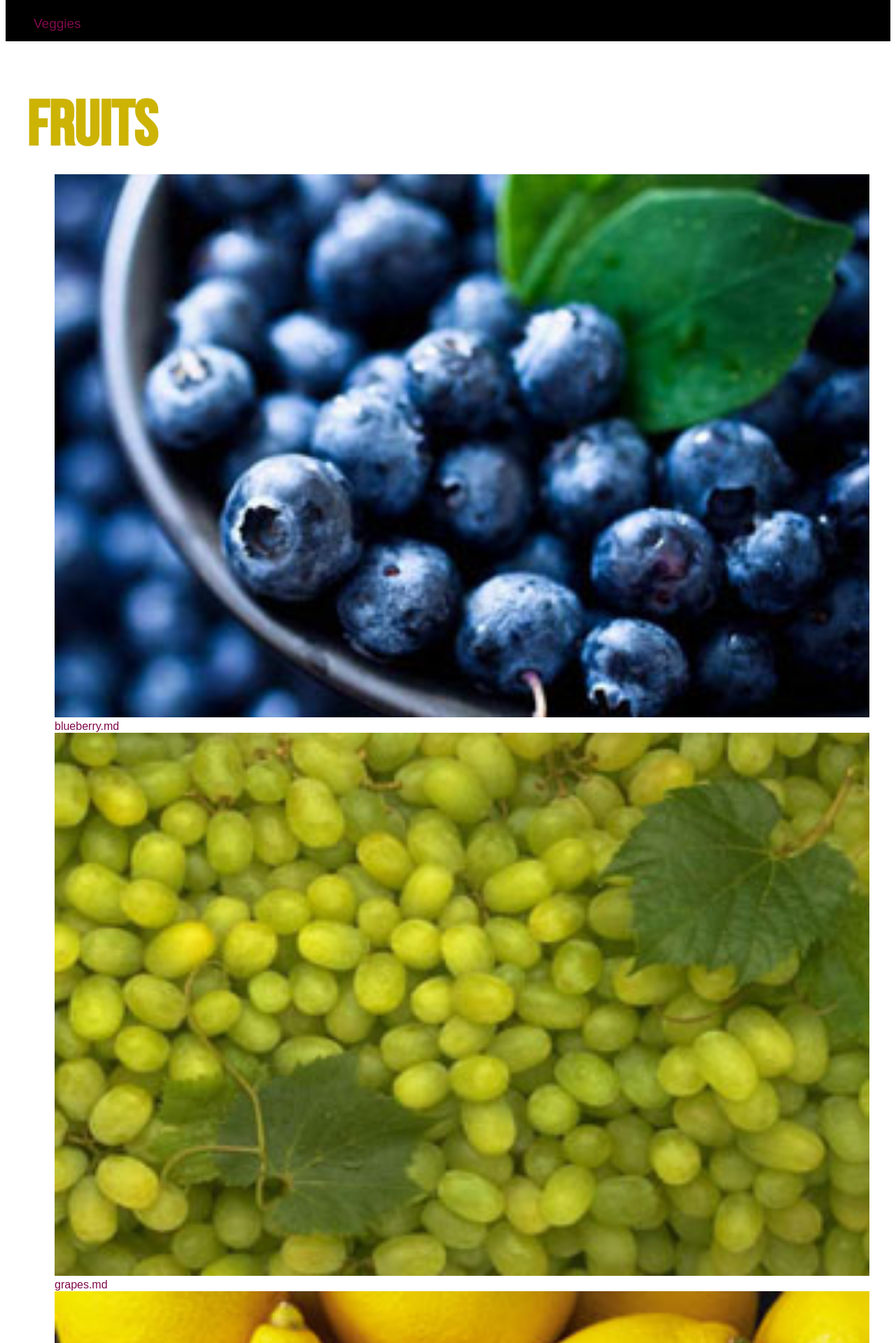
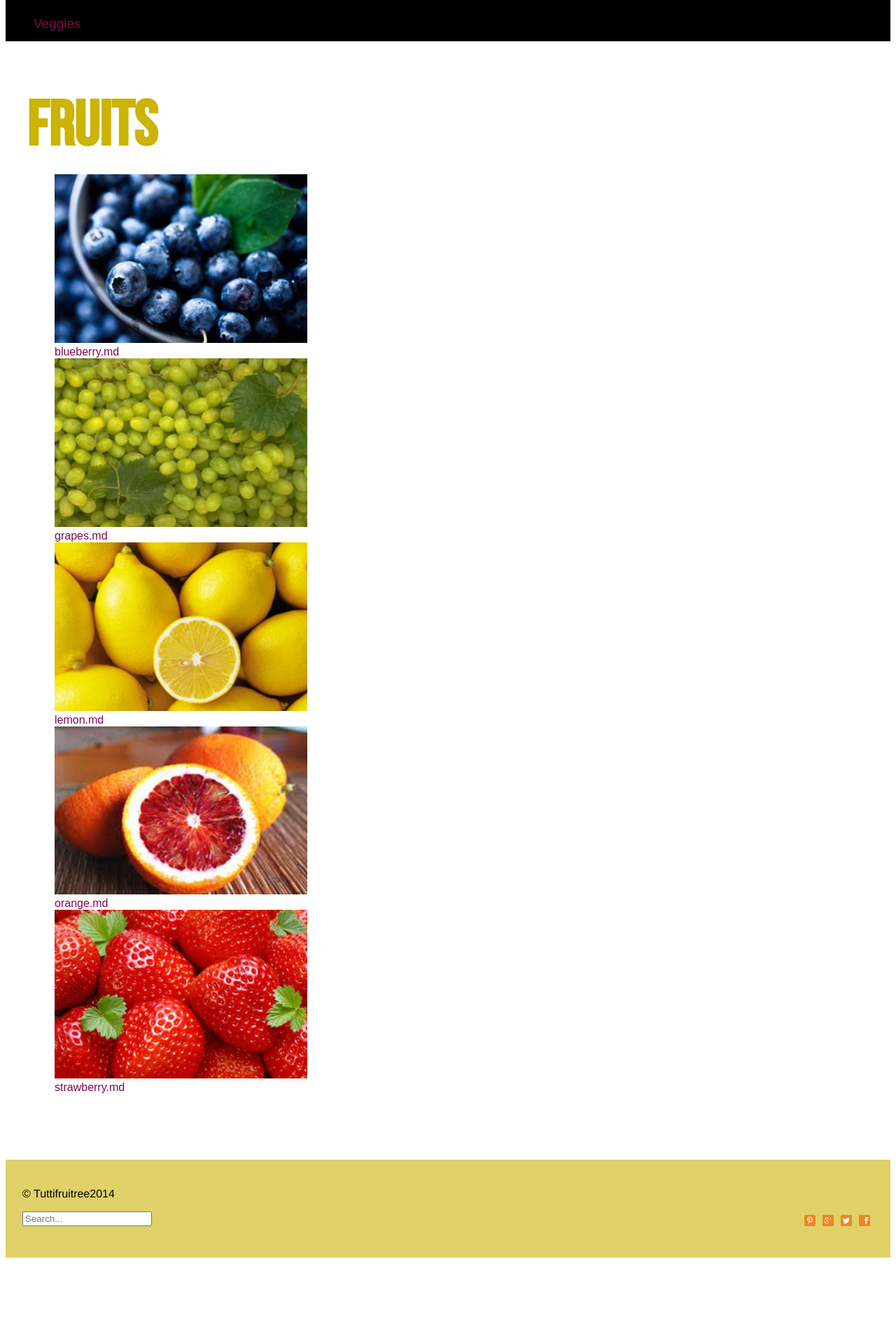
Before and after one commit to baci0008/ecommerce-website, a Jekyll site: the page built from catalog/fruits/index.html, in a window 1280 px wide. Shown: the part 425-2344 px from the top of the page at 70% size. Built offline with Jekyll 4.4.1, drawn with Linux system fonts in a browser that asks for light colours; Markdown is read by kramdown in place of the engine named in the settings; after the commit the page ends 2230 px from its top, so only the background shows below that.

Commit message:
Fixing big images in fruits and veggies pages

```diff
--- /dev/null
+++ b/_includes/catalog-list2.html
@@ -0,0 +1,16 @@
+<div class="grid">
+	<div class="unit unit-s-1 unit-m-1-2 unit-l-1-3">
+		<ul>
+			{% for catalog in site.pages %}
+				{% if catalog.category == include.category %}
+					<li>
+					<a href="{{site.baseurl}}{{catalog.url}}">
+						<img src="{{site.baseurl}}/images/{{catalog.image}}" alt="Photo of {{catalog.name}}">
+						{{catalog.name}}
+					</a>
+					</li>
+				{% endif %}
+			{% endfor %}
+		</ul>
+	</div>
+</div>
--- a/catalog/fruits/index.html
+++ b/catalog/fruits/index.html
@@ -5,5 +5,5 @@ title: Fruits
 
 <div class="space">
 <h1>Fruits</h1>
-{% include catalog-list.html category="fruit" %}
+{% include catalog-list2.html category="fruit" %}
 </div>
--- a/catalog/veggies/index.html
+++ b/catalog/veggies/index.html
@@ -5,5 +5,5 @@ title: Veggies
 
 <div class="space">
 <h1>Veggies</h1>
-{% include catalog-list.html category="veggies" %}
+{% include catalog-list2.html category="veggies" %}
 </div>
--- a/thank-you.html
+++ b/thank-you.html
@@ -9,7 +9,7 @@ meta: After the purchase this thak-you note will appear to our clients.
 	<div class="space">
 		<div class="grid">
 			<div class="unit unit-s-1 unit-m-1-2 unit-l-1-3">
-			<h1 class="peta">Thank You for your latest purchase!</h1>
+				<h1 class="peta">Thank you for your latest purchase!</h1>
 			</div>
 			<div class="unit gutter unit-s-1 unit-m-1-2 unit-l-2-3">
 				<p>We are pleased to welcome you as our new client and look forward to keep selling you only the best and healthiest products. We are confident that you will enjoy your organic fruits. Have a wonderful day!</p>
```
Also changed, not shown: contact.html (+4 -4 lines), _includes/css/typography.css (line endings or trailing spaces). Lines whose indentation alone changed are shown as unchanged.
